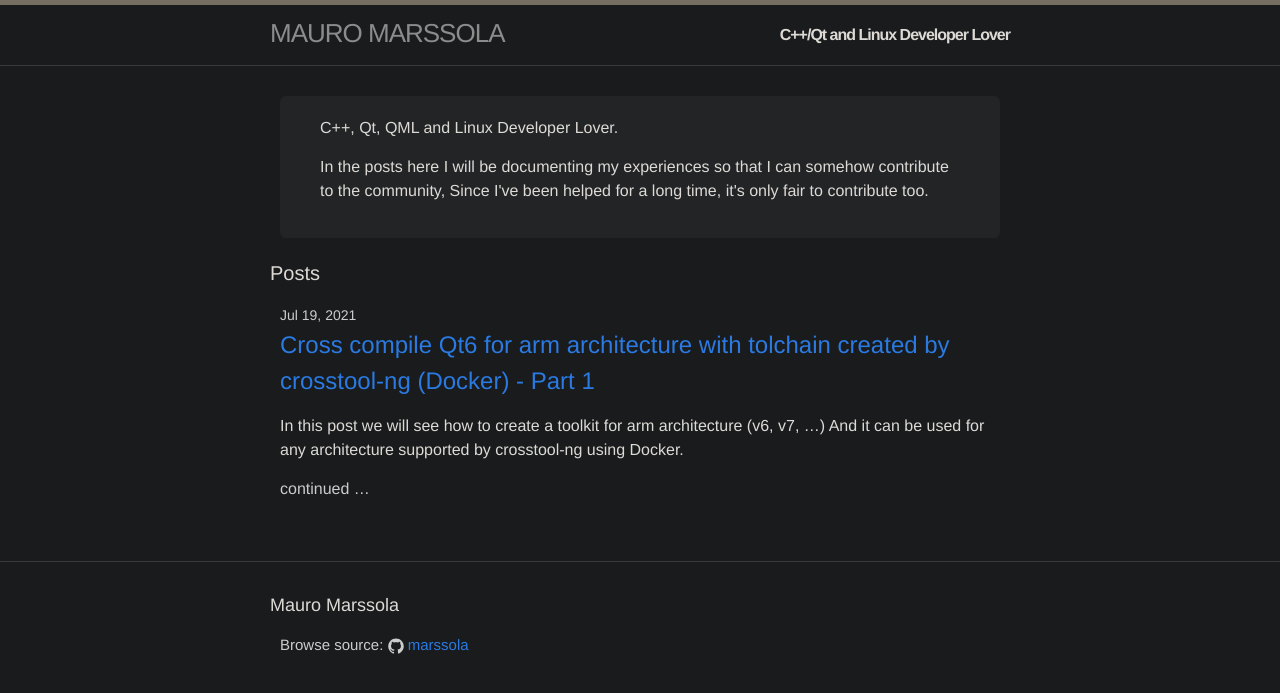
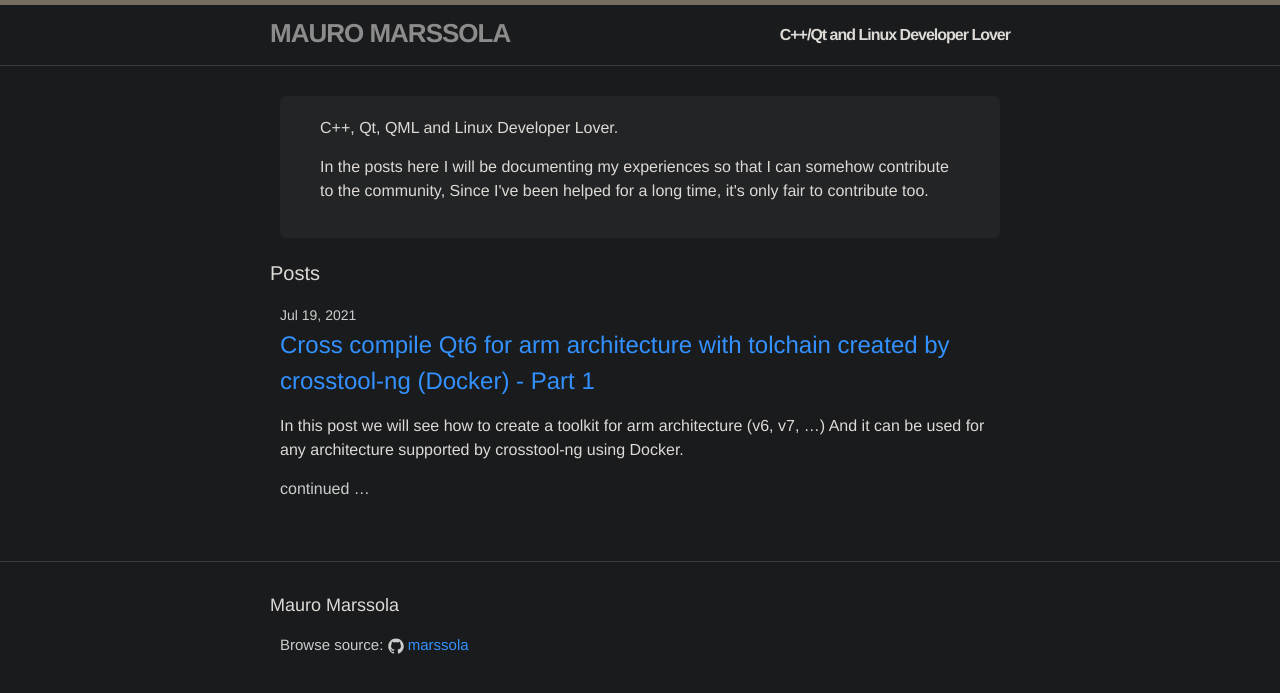
Before and after one commit to marssola/marssola.github.io, a Jekyll site: the page built from index.html, in a window 1280 px wide. Shown: the top 693 px of the page. Built offline with Jekyll 4.4.1, drawn with Linux system fonts in a browser that asks for light colours.

Commit message:
Dark theme

```diff
--- a/_sass/_layout.scss
+++ b/_sass/_layout.scss
@@ -22,6 +22,7 @@
     margin-bottom: 0;
     float: left;
     text-transform: uppercase;
+    font-weight: bold;
 
     &,
     &:visited {
--- a/css/main.scss
+++ b/css/main.scss
@@ -15,7 +15,7 @@
 
 $text-color:       #fdfdfd;
 $background-color: #111;
-$brand-color:      #2a7ae2;
+$brand-color:      #3391ff;
 
 $grey-color:       #ccc;
 $grey-color-light: lighten($grey-color, 40%);
```
